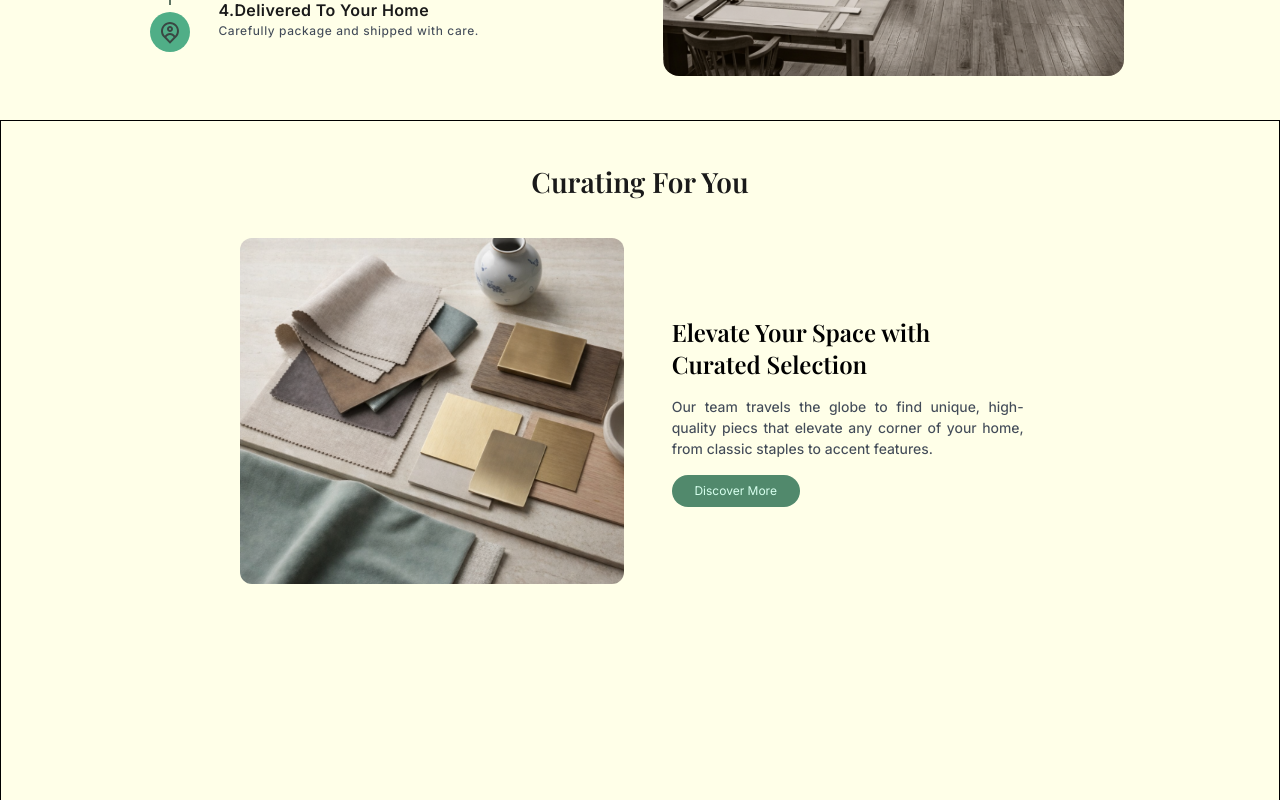
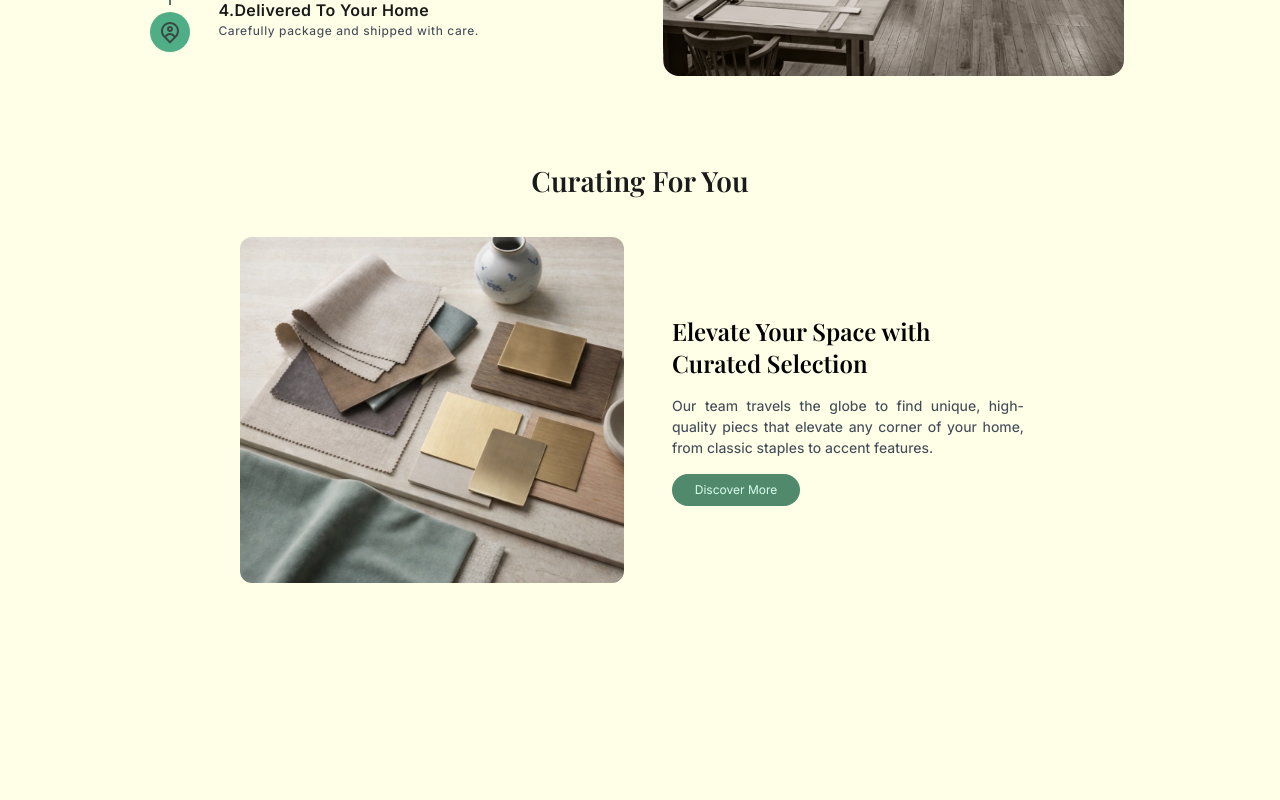
Before and after one commit to DragnelProjects/Furniture-website, a React (Vite) app: page /about in a window 1280 px wide. Shown: the part 2360-3160 px from the top of the page. Built offline with nearby package versions, Linux system fonts and the light colour scheme; a web font is replaced by a local one.

Commit message:
removed border

```diff
--- a/src/about/curating-files/Curating.jsx
+++ b/src/about/curating-files/Curating.jsx
@@ -4,7 +4,7 @@ import CuratingText from './CuratingText'
 
 function Curating() {
   return (
-    <div className='min-h-screen items_col py-10 gap-4 border '>
+    <div className='min-h-screen items_col py-10 gap-4 '>
       <h2 className='title_text '>Curating for you</h2>
       <div className='w-full h-[30vw] flex items-center justify-center gap-8  '>
         <img src={CuratingImg} className='h-[90%] w-[30%] object-cover rounded-xl ' />
```
